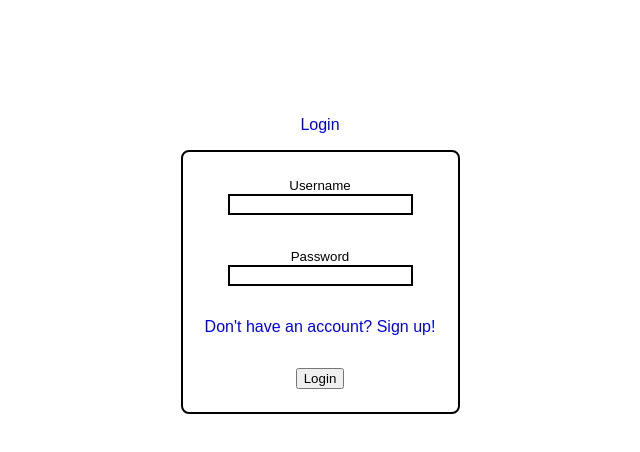
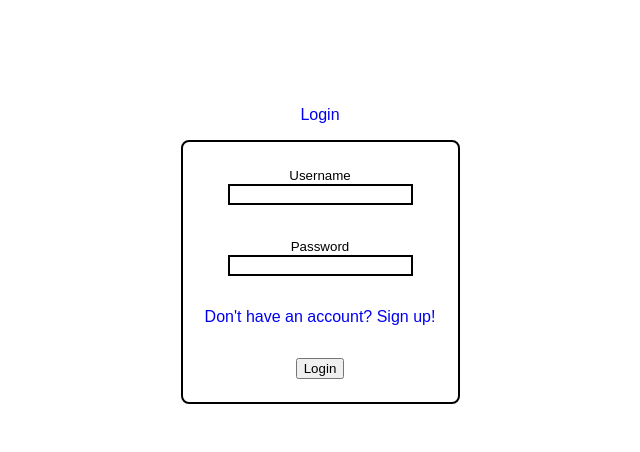
Before and after one commit to Davide3520/e-commerce-site, a React app: page / in a window 1280 px wide. Shown: the top 452 px of the page, without its empty margins (320-960 px from the left). Built offline with nearby package versions, Linux system fonts and the light colour scheme.

Commit message:
login centered

```diff
--- a/public/main.js
+++ b/public/main.js
@@ -6,7 +6,7 @@ function createWindow () {
     width: 800,
     height: 600,
     webPreferences: {
-      nodeIntegration: true
+      nodeIntegration: true,
     }
   })
 
--- a/public/style.css
+++ b/public/style.css
@@ -24,7 +24,7 @@ form div {
   display: flex;
   align-items: center;
   justify-content: center;
-  margin-top: 100px;
+  margin-top: 90px;
 }
 
 nav {
```
